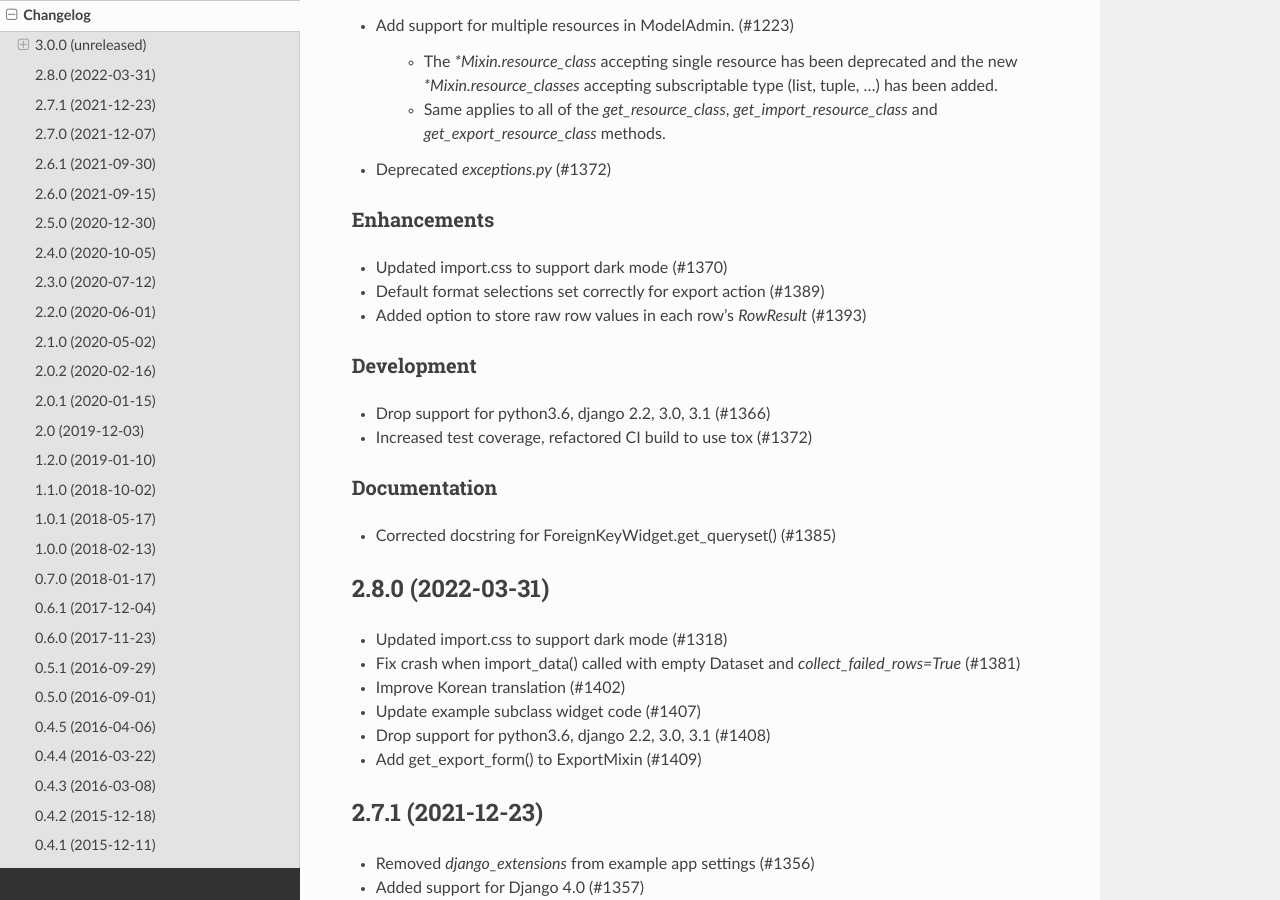
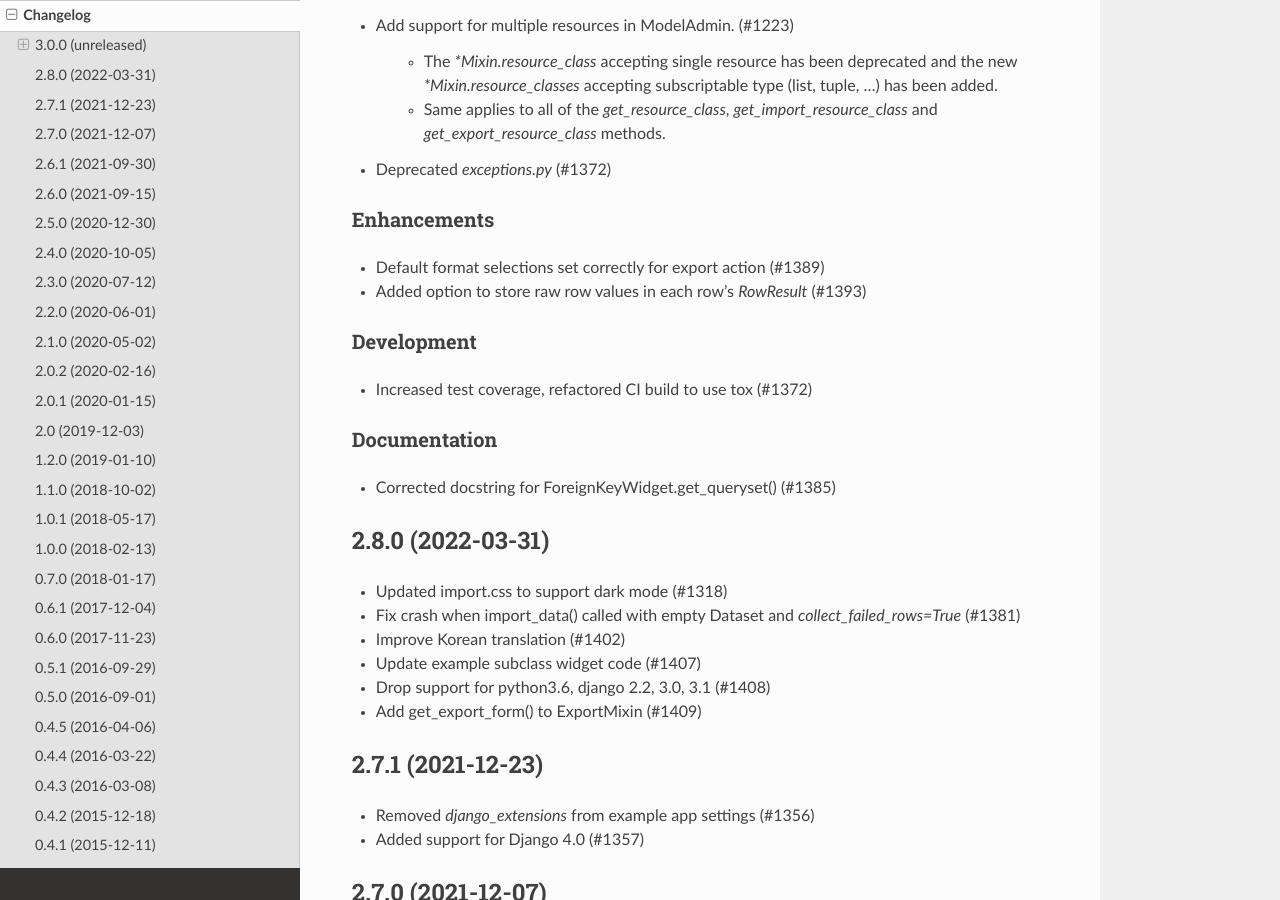
Before and after one commit to django-import-export/django-import-export, a Sphinx documentation site: the page built from docs/changelog.rst, in a window 1280 px wide and 900 px high, scrolled down 770 px. Built offline with Sphinx 7.4.7 and the Read the Docs theme 2.0.0, drawn with Linux system fonts in a browser that asks for light colours.

Commit message:
removed duplication from changelog

```diff
--- a/docs/changelog.rst
+++ b/docs/changelog.rst
@@ -34,20 +34,19 @@ This release adds some deprecations which will be removed in the 3.1 release.
 Enhancements
 ############
 
-- Updated import.css to support dark mode (#1370)
 - Default format selections set correctly for export action (#1389)
 - Added option to store raw row values in each row's `RowResult` (#1393)
 
 Development
 ###########
 
-- Drop support for python3.6, django 2.2, 3.0, 3.1 (#1366)
 - Increased test coverage, refactored CI build to use tox (#1372)
 
 Documentation
 #############
 
 - Corrected docstring for ForeignKeyWidget.get_queryset() (#1385)
+
 2.8.0 (2022-03-31)
 ------------------
 
```
